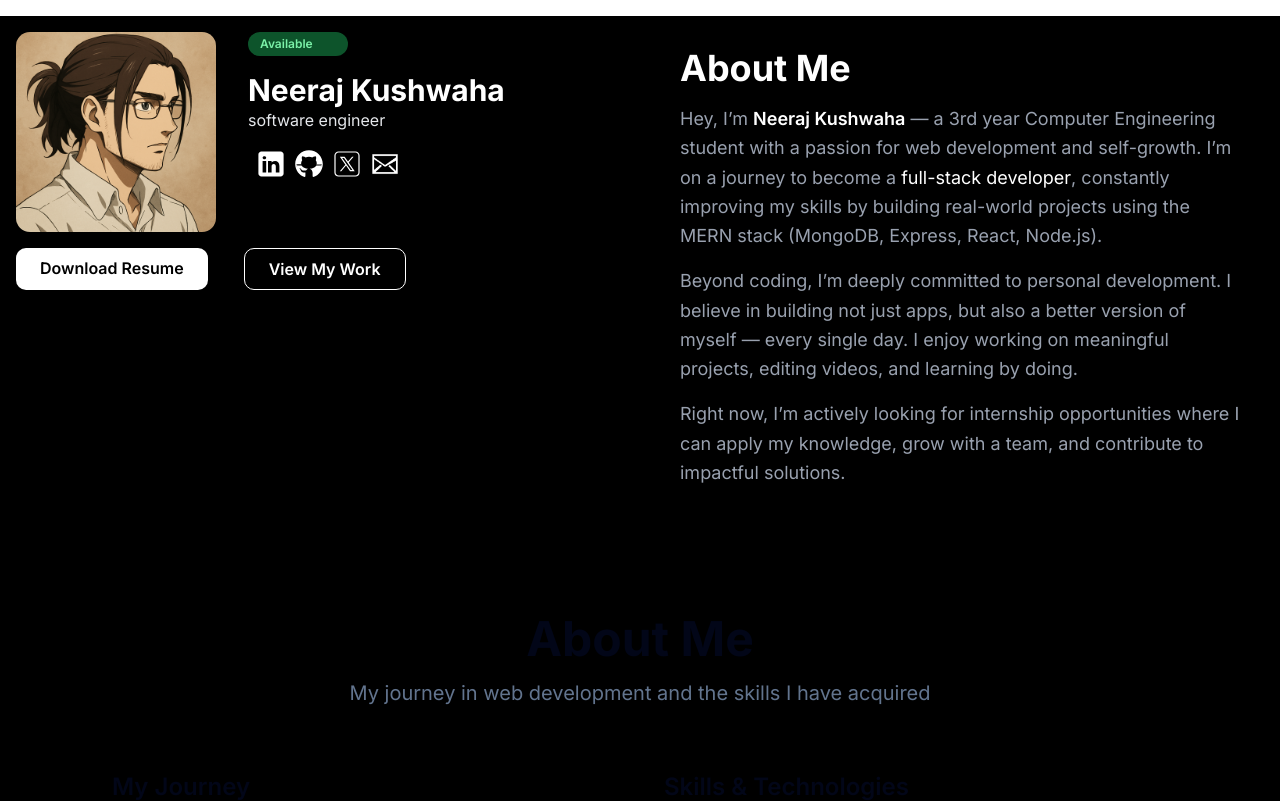
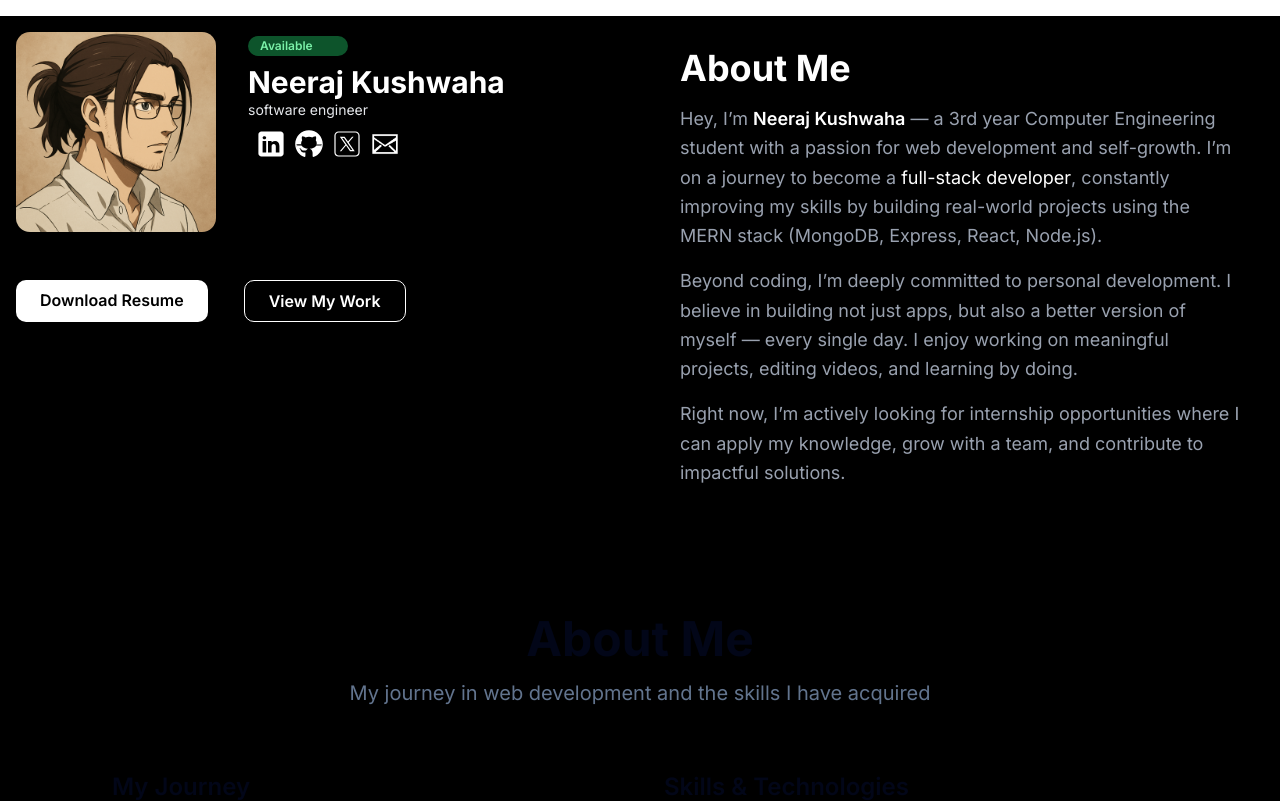
Before and after one commit to neerajk001/updated-profile, a Next.js app: page / in a window 1280 px wide. Shown: the top 801 px of the page. Built offline with nearby package versions, Linux system fonts and the light colour scheme.

Commit message:
layout changes

```diff
--- a/src/components/HeroComp.tsx
+++ b/src/components/HeroComp.tsx
@@ -16,7 +16,7 @@ const HeroComp = () => {
       <div>
 
         {/* Top row: profile image & icons */}
-        <div className="flex  gap-2 space-x-4 md:space-x-6">
+        <div className="flex  gap-2 space-x-2 md:space-x-6">
 
           {/* Profile Image */}
           <div>
@@ -31,14 +31,14 @@ const HeroComp = () => {
           <div>
 
            <div className="flex flex-col  space-x-3 ">
-            <span className="bg-green-900 text-green-300 px-3 py-1 rounded-full text-xs font-semibold w-[100px]">Available</span>
-      <h1 className="text-2xl md:text-3xl font-bold text-white mt-4">Neeraj Kushwaha </h1>
-     <p className='text-gray-200'>software engineer</p>
+            <span className="bg-green-900 text-green-300 px-3 py-0.5 mt-1 rounded-full text-xs font-semibold w-[100px]">Available</span>
+      <h1 className="text-xl md:text-3xl font-bold text-white mt-2">Neeraj Kushwaha </h1>
+     <p className='text-gray-200 text-sm'>software engineer</p>
 
     </div>
 
           {/* Social Icons */}
-          <div className="flex mt-4   rounded h-8 w-auto items-center px-2 gap-2">
+          <div className="flex mt-2   rounded h-8 w-auto items-center px-2 gap-2">
 
             {socialIcons.map((icon, idx) => (
               <a key={idx} href={icon.href} target="_blank" rel="noopener noreferrer">
@@ -56,7 +56,7 @@ const HeroComp = () => {
         </div>
 
         {/* Responsive action buttons */}
-        <div className="flex  gap-2 mt-4 md:flex-row md:gap-6 md:space-x-3">
+        <div className="flex  gap-2 mt-12 md:flex-row md:gap-6 md:space-x-3">
           <a
             href="/Neeraj_Resume.pdf"
             download
```
